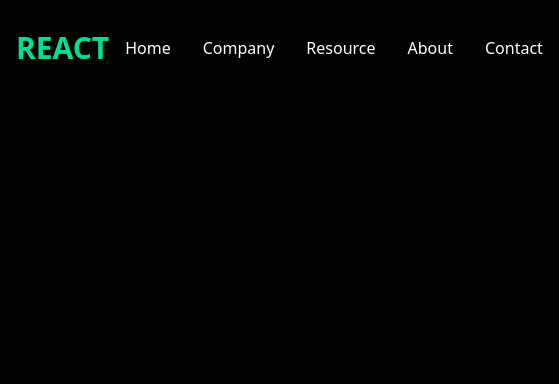
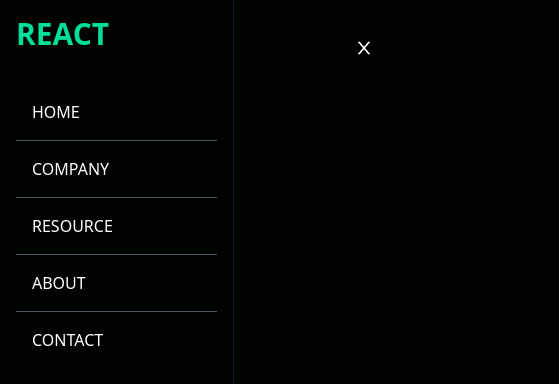
Before and after one commit to mahi45/simple-portfolio, a React (Vite) app: page / in a window 390 px wide. Shown: the top 384 px of the page, 559 px wide, since content can reach past the window. Built offline with nearby package versions, Linux system fonts and the light colour scheme.

Commit message:
Navbar Done

```diff
--- a/src/Components/NavBar.jsx
+++ b/src/Components/NavBar.jsx
@@ -1,14 +1,47 @@
+import { useState } from "react";
+import { AiOutlineClose, AiOutlineMenu } from "react-icons/ai";
+
 const NavBar = () => {
+  const [nav, setNav] = useState(false);
+
+  const handleNav = () => {
+    setNav(!nav);
+  };
+
   return (
     <div className="text-white flex justify-between items-center h-24 max-w-[1240px] mx-auto px-4">
       <h1 className="text-3xl w-full font-bold text-[#00df9a]">REACT</h1>
-      <ul className="flex">
+      <ul className="hidden md:flex">
         <li className="p-4">Home</li>
         <li className="p-4">Company</li>
         <li className="p-4">Resource</li>
         <li className="p-4">About</li>
         <li className="p-4">Contact</li>
       </ul>
+      <div onClick={handleNav} className="block md:hidden">
+        {!nav ? (
+          <AiOutlineClose size={20}></AiOutlineClose>
+        ) : (
+          <AiOutlineMenu size={20}></AiOutlineMenu>
+        )}
+      </div>
+      {/* Mobile Menu */}
+      <div
+        className={
+          !nav
+            ? "fixed left-0 top-0 w-[60%] h-full border-r border-r-gray-900 bg-[#000300] ease-in-out duration-500"
+            : "fixed left-[-100%]"
+        }
+      >
+        <h1 className="text-3xl w-full font-bold text-[#00df9a] p-4 ">REACT</h1>
+        <ul className="uppercase p-4">
+          <li className="p-4 border-b border-b-gray-600">Home</li>
+          <li className="p-4 border-b border-b-gray-600">Company</li>
+          <li className="p-4 border-b border-b-gray-600">Resource</li>
+          <li className="p-4 border-b border-b-gray-600">About</li>
+          <li className="p-4">Contact</li>
+        </ul>
+      </div>
     </div>
   );
 };
```
